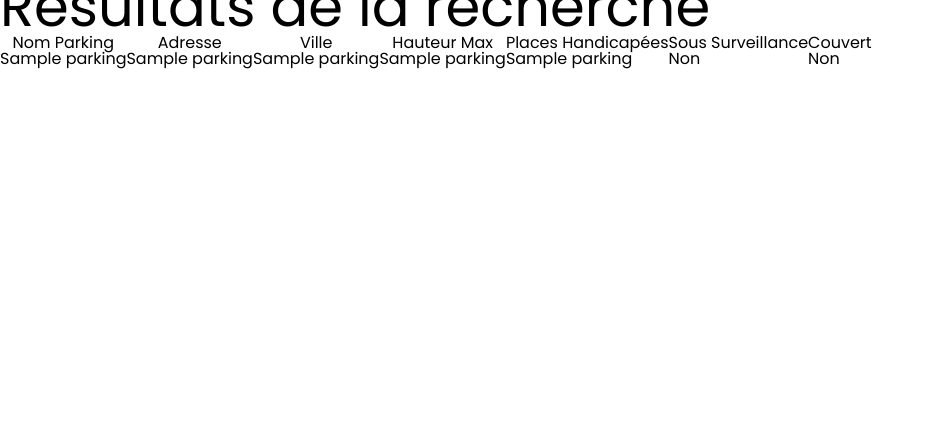
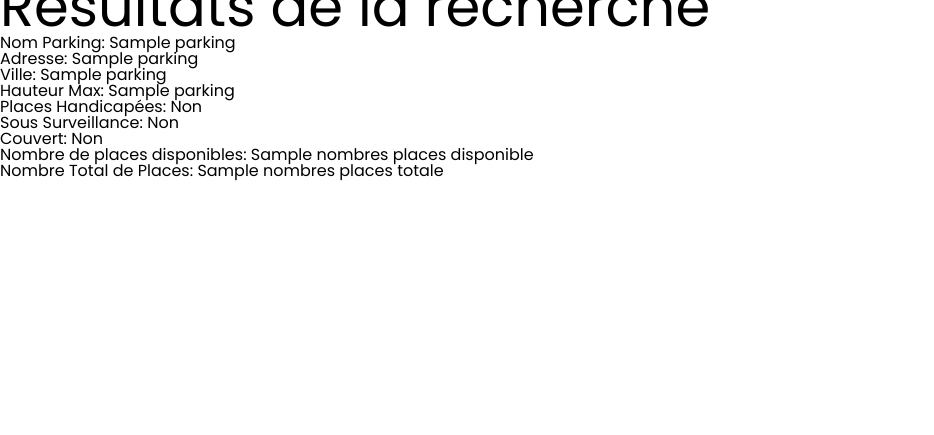
Before and after one commit to TimeoBlondeleauDubois/Seminaire, a Flask app: template templates/listerecherche.html in a window 1280 px wide. Shown: the part 146-581 px from the top of the page, without its empty margins (0-934 px from the left). Run offline with Flask 3, Linux system fonts and the light colour scheme; the template is opened without the code that fills it: most values are stand-ins (such as "Sample title", 1, 10 or a date in 2020).

Commit message:
chore: Update parking search results page to display available and total parking spots

```diff
--- a/app.py
+++ b/app.py
@@ -47,7 +47,6 @@ def signup():
             error = 'Nom d\'utilisateur déjà pris'
     return render_template('signup.html', error=error)
 
-
 #home
 @app.route('/home', methods=['GET','POST'])
 def home():
@@ -59,10 +58,20 @@ def home():
             cursor = db.cursor()
             cursor.execute("SELECT * FROM Parking WHERE Ville_Parking LIKE ?", (Parking_Name + '%',))
             Infos_parking = cursor.fetchall()
+            IdS = []
+            nombres_places_disponibles = []
+            nombres_places_totales = []
+            for Info_Parking in Infos_parking:
+                cursor.execute("SELECT COUNT(Place.Place_Id) FROM Place LEFT JOIN Reservation ON Place.Place_Id = Reservation.Place_Id AND Reservation.Date_Fin_Reservation >= datetime('now') WHERE Place.Park_Id = ? AND Reservation.Place_Id IS NULL;", (Info_Parking[0],))
+                nombre_places_disponibles_parking = cursor.fetchone()[0]
+                nombres_places_disponibles.append(nombre_places_disponibles_parking)
+                cursor.execute("SELECT COUNT(Place.Place_Id) FROM Place WHERE Park_Id = ?", (Info_Parking[0],))
+                nombre_places_totales_parking = cursor.fetchone()[0]
+                nombres_places_totales.append(nombre_places_totales_parking)
         if Infos_parking is None:
             flash('Aucun parking trouvé')
             return render_template('home.html')
-        return render_template('listerecherche.html', Infos_parking=Infos_parking)
+        return render_template('listerecherche.html', Infos_parking=Infos_parking, IdS=IdS, nombres_places_disponibles=nombres_places_disponibles, nombres_places_totales=nombres_places_totales)  # Passez les listes au modèle
 
 
 def check_credentials(username, password):
--- a/templates/listerecherche.html
+++ b/templates/listerecherche.html
@@ -3,7 +3,7 @@
 <head>
     <meta charset="UTF-8">
     <meta name="viewport" content="width=device-width, initial-scale=1.0">
-    <title>HomePage</title>
+    <title>Résultats de la recherche</title>
     <link rel="stylesheet" href="/static/reset.css">
     <link rel="stylesheet" href="/static/home.css">
     <link rel="stylesheet" href="/static/global.css">
@@ -18,34 +18,25 @@
 <body>
 <h1>Résultats de la recherche</h1>
 {% if Infos_parking %}
-        <table>
-            <thead>
-                <tr>
-                    <th>Nom Parking</th>
-                    <th>Adresse</th>
-                    <th>Ville</th>
-                    <th>Hauteur Max</th>
-                    <th>Places Handicapées</th>
-                    <th>Sous Surveillance</th>
-                    <th>Couvert</th>
-                </tr>
-            </thead>
-            <tbody>
+    <ul>
         {% for parking in Infos_parking %}
-                    <tr>
-                        <td>{{ parking[1] }}</td> <!-- Nom_Parking -->
-                        <td>{{ parking[2] }}</td> <!-- Adresse_Parking -->
-                        <td>{{ parking[3] }}</td> <!-- Ville_Parking -->
-                        <td>{{ parking[4] }}</td> <!-- Hauteur_max -->
-                        <td>{{ parking[5] }}</td> <!-- A_Places_handicapees -->
-                        <td>{{ "Oui" if parking[6] else "Non" }}</td> <!-- Est_Sous_Surveillance -->
-                        <td>{{ "Oui" if parking[7] else "Non" }}</td> <!-- Est_Couvert -->
-                    </tr>
+            <li>
+                <strong>Nom Parking:</strong> {{ parking[1] }}<br>
+                <strong>Adresse:</strong> {{ parking[2] }}<br>
+                <strong>Ville:</strong> {{ parking[3] }}<br>
+                <strong>Hauteur Max:</strong> {{ parking[4] }}<br>
+                <strong>Places Handicapées:</strong> {{ "Oui" if parking[5] else "Non" }}<br>
+                <strong>Sous Surveillance:</strong> {{ "Oui" if parking[6] else "Non" }}<br>
+                <strong>Couvert:</strong> {{ "Oui" if parking[7] else "Non" }}<br>
+                <strong>Nombre de places disponibles:</strong> {{ nombres_places_disponibles[loop.index0] }}<br>
+                <strong>Nombre Total de Places:</strong> {{ nombres_places_totales[loop.index0] }}<br>
+                <br>
+            </li>
         {% endfor %}
-            </tbody>
-        </table>
+    </ul>
 {% else %}
     <p>Aucun parking trouvé</p>
 {% endif %}
+
 </body>
 </html>
```
Also changed, not shown: create_table.py (+20 -24 lines), ParkEase.db. Lines whose indentation alone changed are shown as unchanged.
